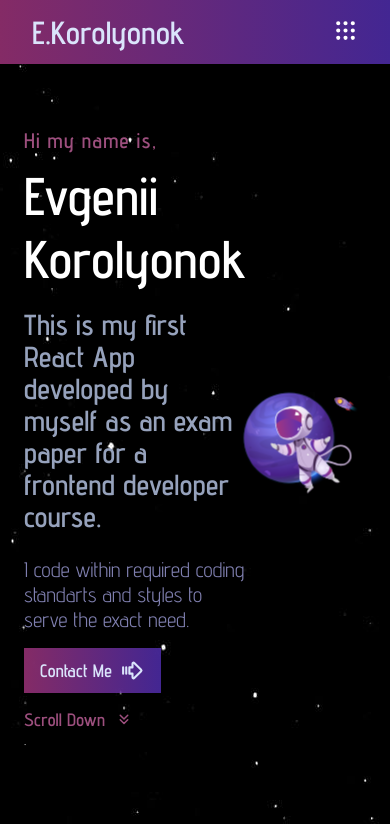
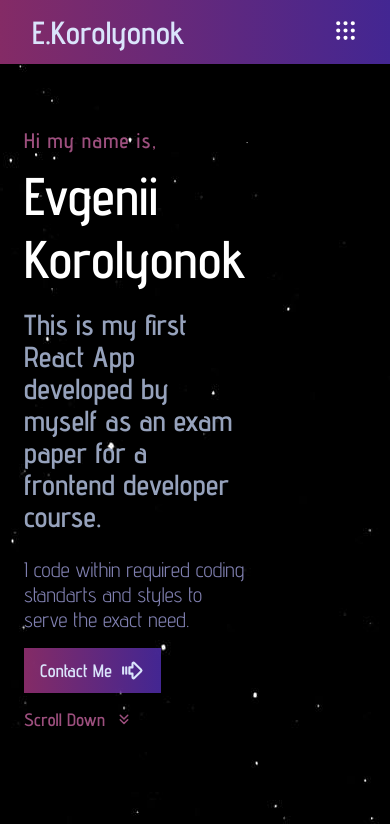
Before and after one commit to Evgenii-Korolenok/MyPortfolio_2, a React (Create React App) app: page / in a window 390 px wide. Shown: the top 824 px of the page. Built offline with nearby package versions, Linux system fonts and the light colour scheme.

Commit message:
animation change

```diff
--- a/src/App.css
+++ b/src/App.css
@@ -181,7 +181,7 @@ img {
 }
 
 body {
-    background-image: url(./Assets/bg.jpeg);
+    background-image: url(./Assets/bg.jpeg) ;
     background-position: top center;
     background-size: cover;
     background-repeat: no-repeat;
--- a/src/App.jsx
+++ b/src/App.jsx
@@ -1,5 +1,5 @@
 import React from "react";
-import './app.css';
+import './App.css';
 import About from "./Components/About Section/About";
 import Navbar from "./Components/Navbar/Navbar";
 import Home from "./Components/Home Section/Home";
--- a/src/Components/Home Section/home.css
+++ b/src/Components/Home Section/home.css
@@ -18,17 +18,17 @@
 .home .homeImg {
   height: 100%;
   width: 100%;
-  animation: updown 4s linear infinite;
+  animation: updown 7s linear infinite;
 }
 @keyframes updown {
   0% {
-    transform: translateX(-20px);
+    transform: translateX(-18px);
   }
   50% {
     transform: translateY(20px);
   }
   100% {
-    transform: translateX(-20px);
+    transform: translateX(-18px);
   }
 }
 .home .homeContainer {
@@ -121,6 +121,11 @@
   display: none;
 }
 
+@media screen and (max-width: 480px) {
+  .home .homeContainer .homeImgDiv {
+    display: none;
+  }
+}
 @media screen and (min-width: 480px) {
   .home .homeContainer {
     padding: 80px 24px;
--- a/src/Components/Home Section/home.scss
+++ b/src/Components/Home Section/home.scss
@@ -137,6 +137,16 @@
     }
 }
 
+@media screen and (max-width: 480px) {
+    .home{
+        .homeContainer {
+            .homeImgDiv {
+                display: none;
+            }
+        }
+    }
+}
+
 @media screen and (min-width: 480px) {
     .home{
         .homeContainer {
```
Also changed, not shown: 1 other file (tests, documents, lock files or other folders).
